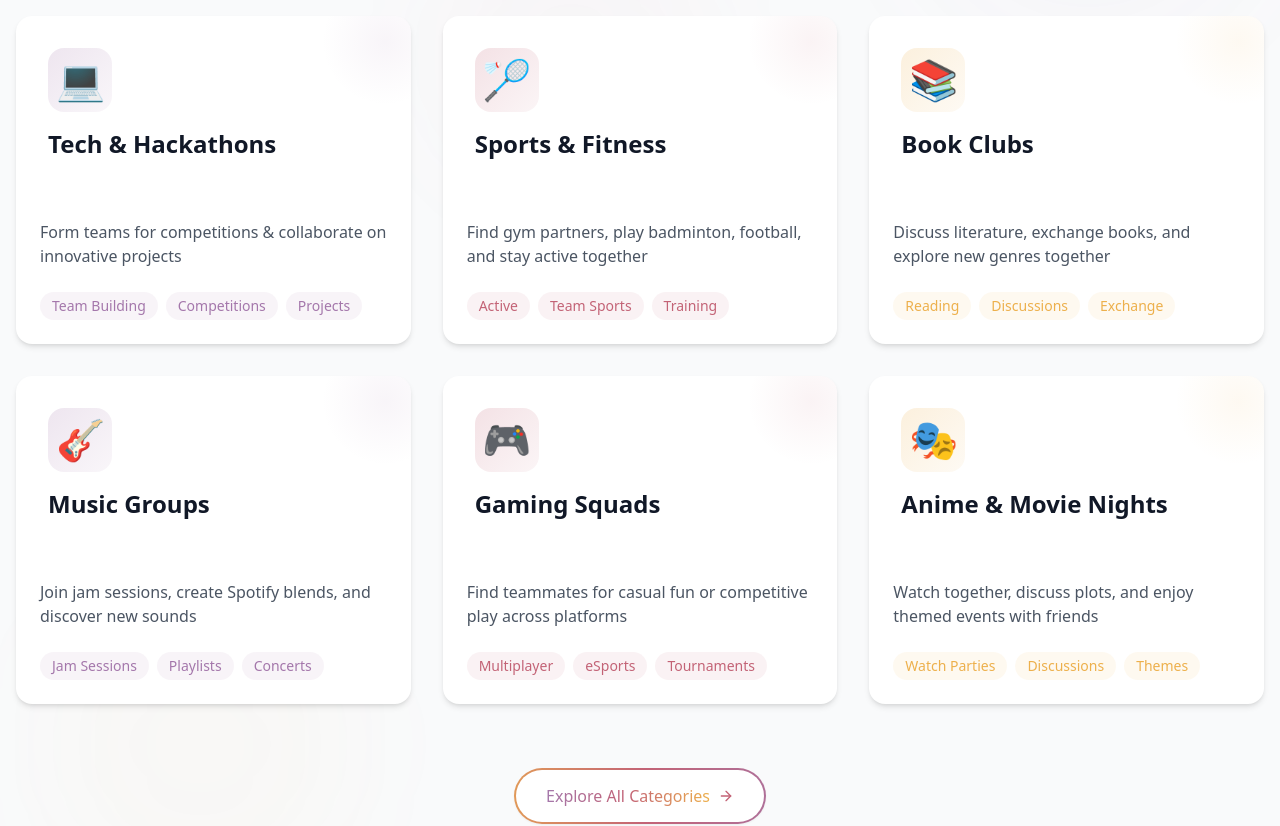
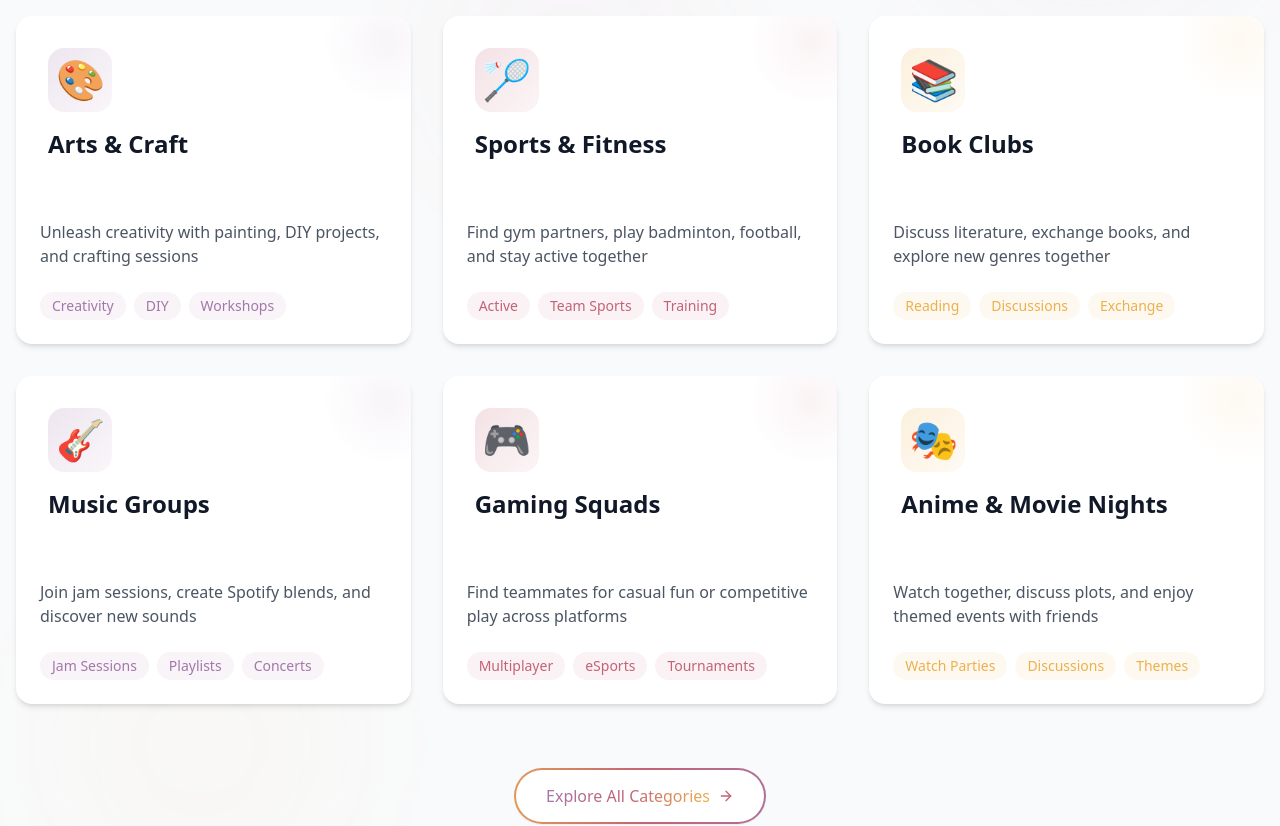
Before and after one commit to Abhinavpreet-Singh/Find_Your_Vibe, a React (Vite) app: page / in a window 1280 px wide. Shown: the part 1580-2406 px from the top of the page. Built offline with nearby package versions, Linux system fonts and the light colour scheme.

Commit message:
added and corrected hobbies section

```diff
--- a/src/components/sections/Hobbies.jsx
+++ b/src/components/sections/Hobbies.jsx
@@ -8,12 +8,12 @@
   // Hobby category cards with basic information
   const hobbyCategories = [
     {
-      id: 'tech',
-      emoji: '💻',
-      title: 'Tech & Hackathons',
-      description: 'Form teams for competitions & collaborate on innovative projects',
+      id: 'arts',
+      emoji: '🎨',
+      title: 'Arts & Craft',
+      description: 'Unleash creativity with painting, DIY projects, and crafting sessions',
       color: '#a477ab',
-      tags: ['Team Building', 'Competitions', 'Projects']
+      tags: ['Creativity', 'DIY', 'Workshops']
     },
     {
       id: 'sports',
```
